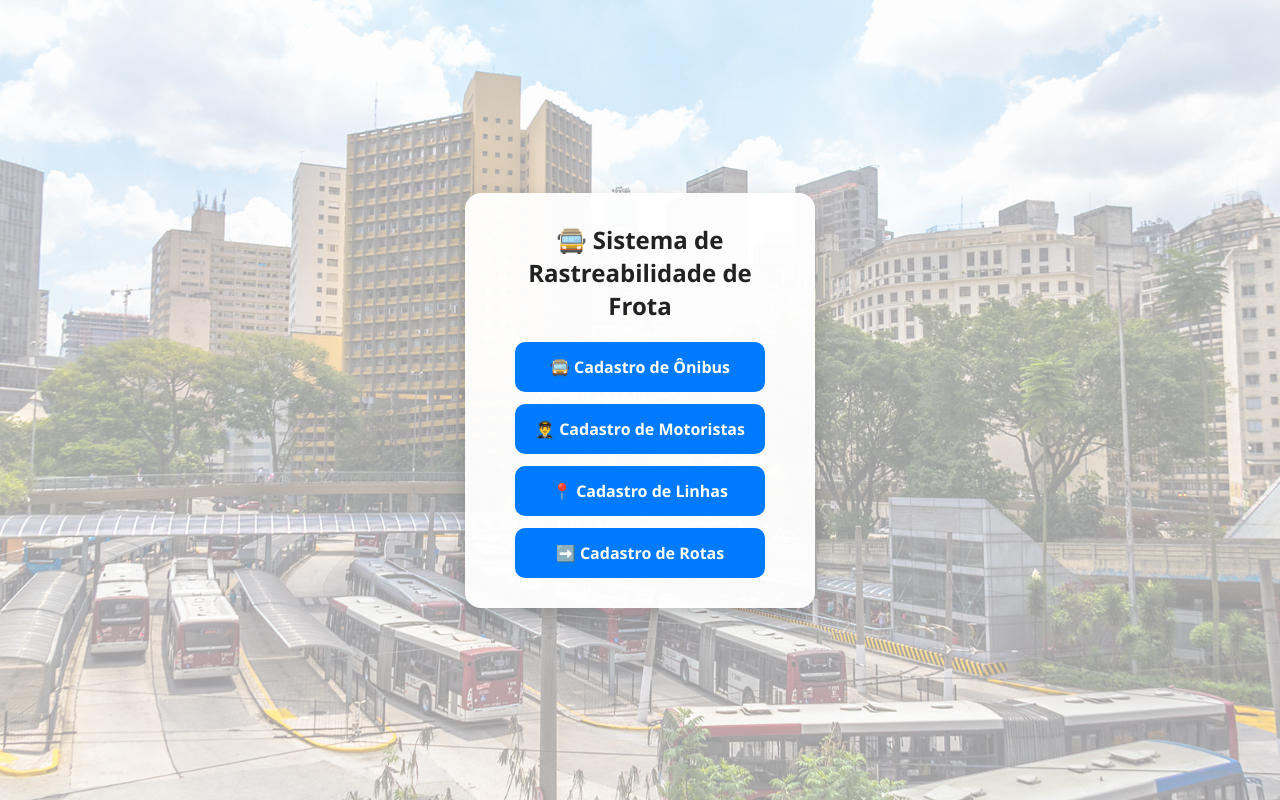
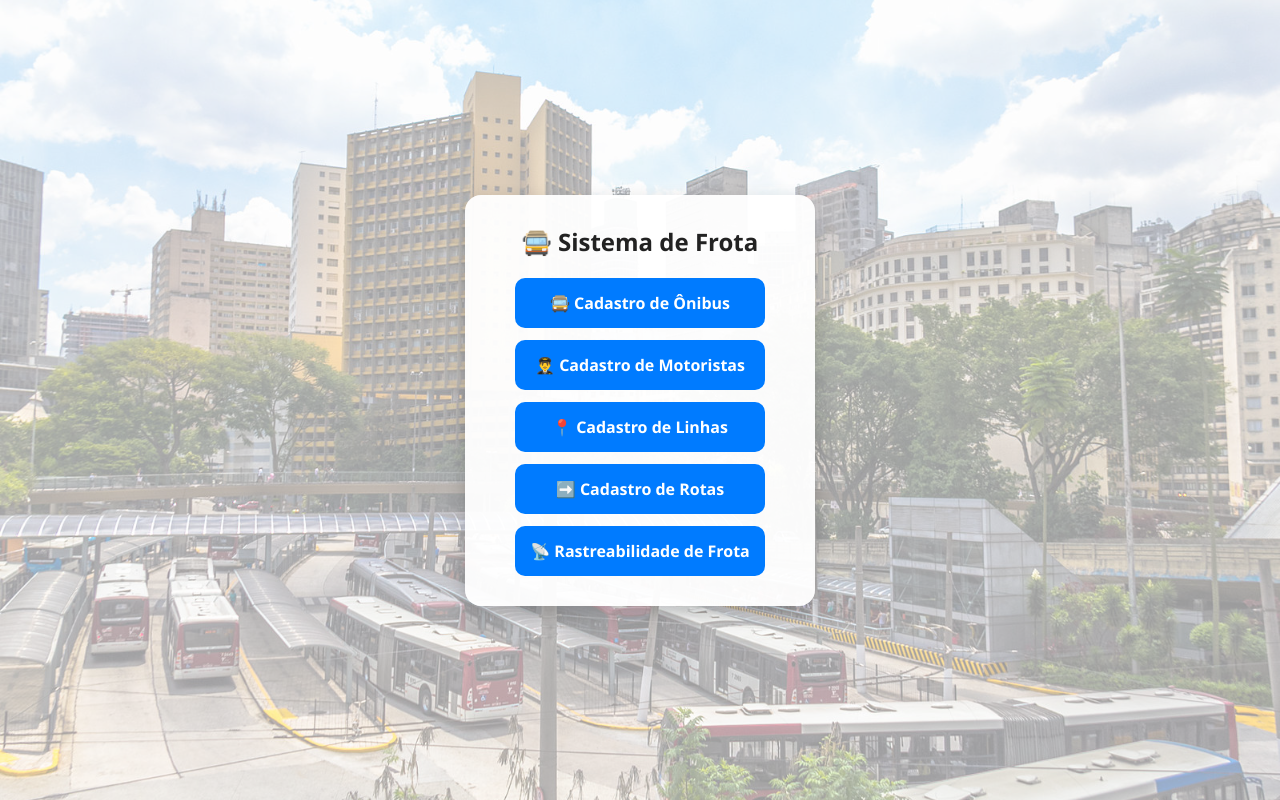
Before and after one commit to hectorcastilho-max/Sistema-de-Rastreabilidade-de-Frota, a plain HTML site: page index.html in a window 1280 px wide. Drawn offline with Linux system fonts and the light colour scheme.

Commit message:
Update index.html

```diff
--- a/index.html
+++ b/index.html
@@ -2,7 +2,7 @@
 <html lang="pt-BR">
 <head>
   <meta charset="UTF-8">
-  <title>Sistema de Rastreabilidade de Frota</title>
+  <title>Sistema de Frota</title>
   <meta name="viewport" content="width=device-width, initial-scale=1">
 
   <style>
@@ -85,12 +85,13 @@
   <div class="overlay"></div>
 
   <div class="container">
-    <h1>🚍 Sistema de Rastreabilidade de Frota</h1>
+    <h1>🚍 Sistema de Frota</h1>
     <div class="menu">
       <a href="onibus.html">🚍 Cadastro de Ônibus</a>
       <a href="motorista.html">👨‍✈️ Cadastro de Motoristas</a>
       <a href="linha.html">📍 Cadastro de Linhas</a>
       <a href="rota.html">➡️ Cadastro de Rotas</a>
+      <a href="rastreabilidade.html">📡 Rastreabilidade de Frota</a>
     </div>
   </div>
 </body>
```
